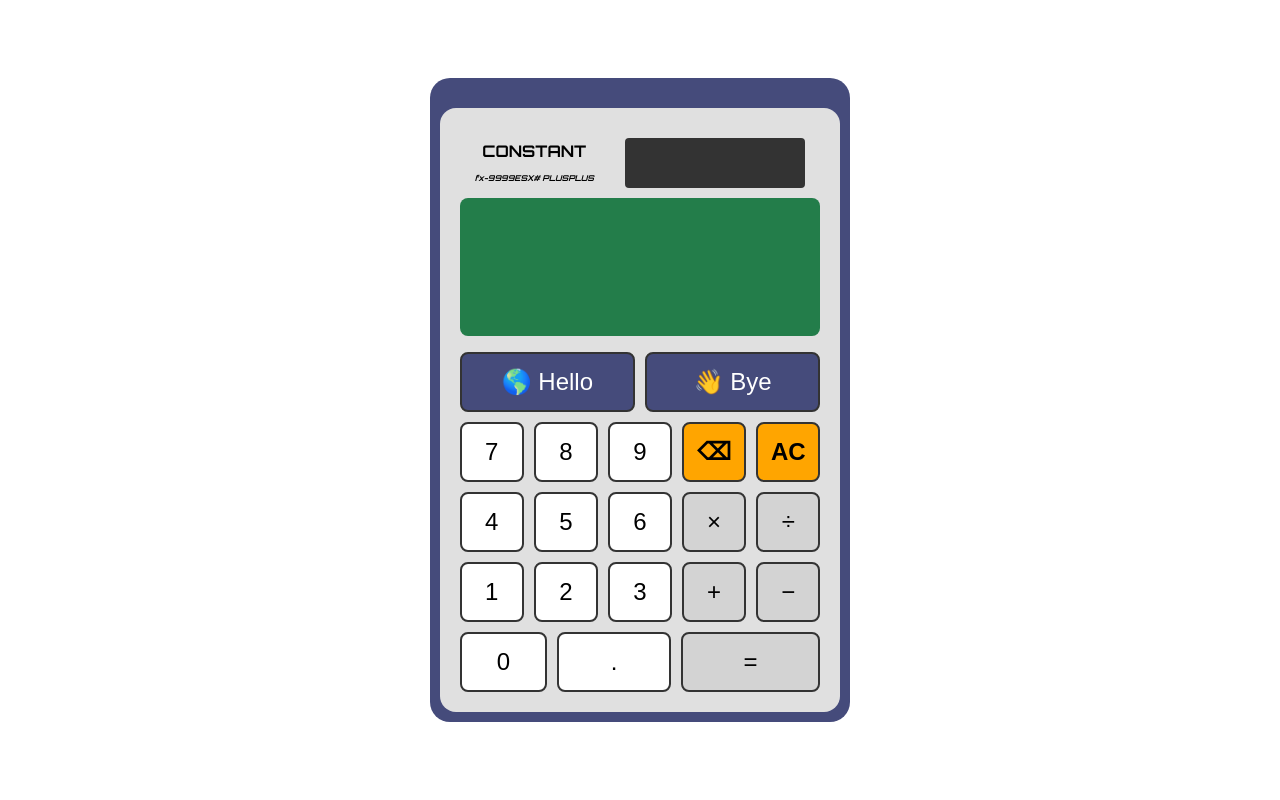
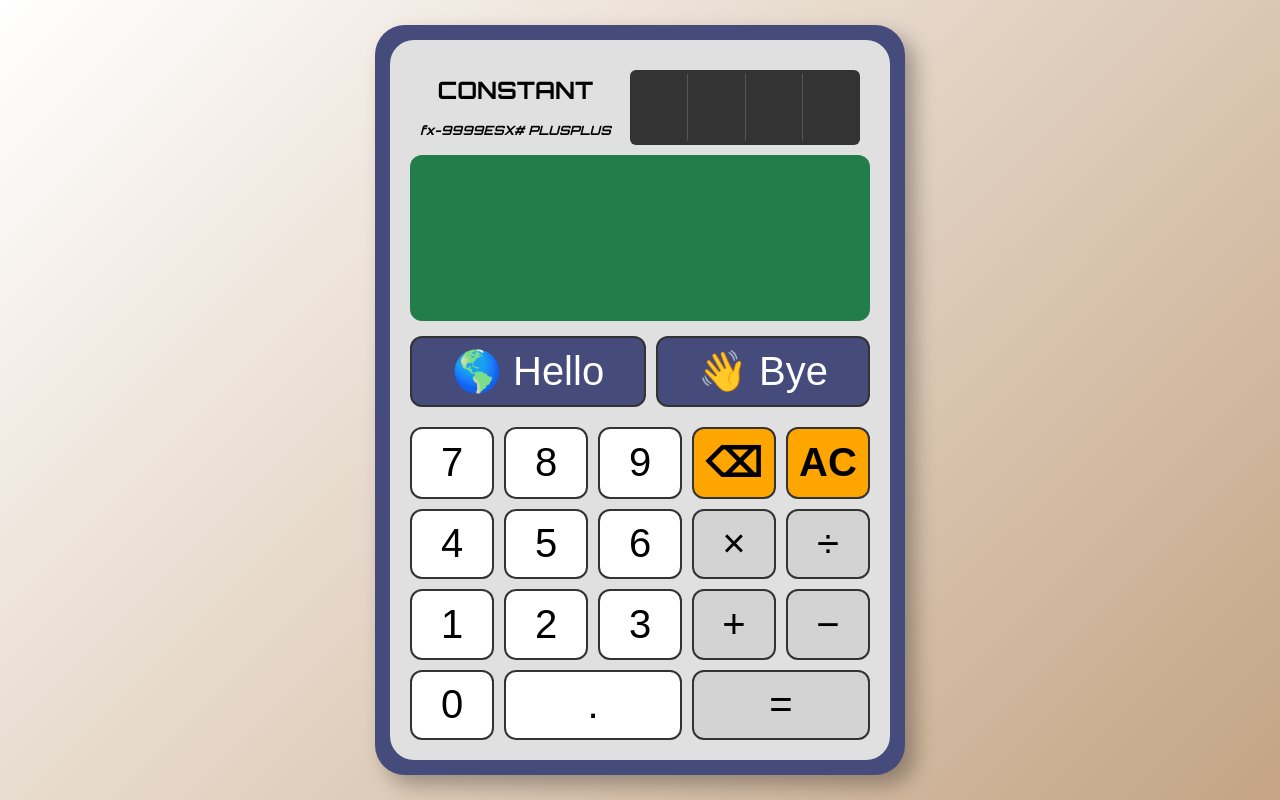
Before and after one commit to MJayConstantino/se-2144-prelims, a website built with Vite: page index.html in a window 1280 px wide. Built offline with nearby package versions, Linux system fonts and the light colour scheme.

Commit message:
restructured the html into a grid column type keypad, made the calculator bigger added some desgins, shadows, backgrounds, then added a special display where the special text will appear

```diff
--- a/index.html
+++ b/index.html
@@ -15,39 +15,38 @@
               CONSTANT<br>
               <span class="model">fx-9999ESX# PLUSPLUS</span>
             </span>
-            <div class="solar-panel"></div>
+            <div class="solar-panel">
+              <div class="solar-line"></div>
+              <div class="solar-line"></div>
+              <div class="solar-line"></div>
+            </div>
           </div>
           <div class="screen">
             <div id="operation-display"></div>
+            <div id="special-display"></div>
             <div id="result-display"></div>
           </div>
           <div class="keypad">
-            <div class="row">
+            <div class="special-buttons">
               <button class="key special" id="hello">🌎 Hello</button>
               <button class="key special" id="bye">👋 Bye</button>
             </div>
-            <div class="row">
+            <div class="grid-keypad">
               <button class="key digit">7</button>
               <button class="key digit">8</button>
               <button class="key digit">9</button>
               <button class="key special" id="backspace">⌫</button>
               <button class="key special" id="clear">AC</button>
-            </div>
-            <div class="row">
               <button class="key digit">4</button>
               <button class="key digit">5</button>
               <button class="key digit">6</button>
               <button class="key operation">×</button>
               <button class="key operation">÷</button>
-            </div>
-            <div class="row">
               <button class="key digit">1</button>
               <button class="key digit">2</button>
               <button class="key digit">3</button>
               <button class="key operation">+</button>
               <button class="key operation">−</button>
-            </div>
-            <div class="row">
               <button class="key digit">0</button>
               <button class="key decimal">.</button>
               <button class="key equals">=</button>
--- a/src/main.ts
+++ b/src/main.ts
@@ -3,7 +3,9 @@ import './style.css';
 class Calculator {
     operationDisplay: HTMLDivElement;
     resultDisplay: HTMLDivElement;
+    specialDisplay: HTMLDivElement;
     currentOperation: string = '';
+    specialText: string = '';
     result: string = '';
     previousResult: string = '';
     isOn: boolean = true;
@@ -12,9 +14,10 @@ class Calculator {
 
     constructor() {
         this.operationDisplay = document.getElementById('operation-display') as HTMLDivElement;
+        this.specialDisplay = document.getElementById('special-display') as HTMLDivElement;
         this.resultDisplay = document.getElementById('result-display') as HTMLDivElement;
         this.setupEventListeners();
-        this.startBlinkingCursor();
+        // this.startBlinkingCursor();
     }
 
     setupEventListeners() {
@@ -28,18 +31,18 @@ class Calculator {
         document.getElementById('bye')?.addEventListener('click', () => this.handleBye());
     }
 
-    startBlinkingCursor() {
-        if (this.cursorInterval) {
-            clearInterval(this.cursorInterval);
-        }
-        this.cursorInterval = window.setInterval(() => {
-            if (this.isOn) {
-                this.operationDisplay.classList.toggle('cursor');
-            } else {
-                this.operationDisplay.classList.remove('cursor');
-            }
-        }, 500);
-    }
+    // startBlinkingCursor() {
+    //     if (this.cursorInterval) {
+    //         clearInterval(this.cursorInterval);
+    //     }
+    //     this.cursorInterval = window.setInterval(() => {
+    //         if (this.isOn) {
+    //             this.operationDisplay.classList.toggle('cursor');
+    //         } else {
+    //             this.operationDisplay.classList.remove('cursor');
+    //         }
+    //     }, 500);
+    // }
 
     handleInput(value: string) {
         if (!this.isOn) return;
@@ -47,6 +50,7 @@ class Calculator {
         if (this.helloIsActive) {
             this.currentOperation = '';
             this.result = '';
+            this.specialText = '';
             this.helloIsActive = false;
         }
 
@@ -127,6 +131,7 @@ class Calculator {
         this.currentOperation = '';
         this.result = '';
         this.previousResult = '';
+        this.specialText = '';
         this.isOn = true;
         this.helloIsActive = false;
         this.updateDisplay();
@@ -139,18 +144,23 @@ class Calculator {
         const randomGreeting = greetings[Math.floor(Math.random() * greetings.length)];
         this.currentOperation = '';
         this.previousResult = '';
-        this.result = randomGreeting;
+        this.result = '';
+        this.specialText = randomGreeting;
         this.updateDisplay();
     }
 
     handleBye() {
         this.isOn = false;
         this.currentOperation = '';
-        this.result = 'Goodbye!';
+        this.previousResult = '';
+        this.result = '';
+        this.specialText = 'Goodbye!';
         this.updateDisplay();
         setTimeout(() => {
             this.currentOperation = '';
+            this.previousResult = '';
             this.result = '';
+            this.specialText = '';
             this.updateDisplay();
         }, 2000);
     }
@@ -161,7 +171,8 @@ class Calculator {
         } else {
             this.operationDisplay.textContent = this.currentOperation;
         }
-        this.resultDisplay.textContent = this.result.slice(0, 12);
+        this.specialDisplay.textContent = this.specialText;
+        this.resultDisplay.textContent = this.result.slice(0, 14);
     }
 }
 
--- a/src/style.css
+++ b/src/style.css
@@ -1,7 +1,7 @@
 @import url('https://fonts.googleapis.com/css2?family=Orbitron:wght@400..900&display=swap');
 
 :root {
-  font-family: Orbitron, system-ui, Avenir, Helvetica, Arial, sans-serif;
+  font-family: 'Orbitron', sans-serif;
   line-height: 1.5;
   font-weight: 400;
   color-scheme: light dark;
@@ -9,29 +9,41 @@
 
 body {
   margin: 0;
+  padding: 0;
   display: flex;
   align-items: center;
   justify-content: center;
   min-height: 100vh;
-  background-color: #ffffff;
+  background: linear-gradient(135deg, white 0%, #C4A484 100%);
 }
 
 #app {
-  text-align: center;
-  padding: 2rem;
+  width: 100%;
+  height: 100vh;
+  display: flex;
+  justify-content: center;
+  align-items: center;
 }
 
 .outer-calculator {
   background-color: #454b7b;
-  padding: 10px;
-  border-radius: 20px;
+  padding: 15px;
+  border-radius: 30px;
+  box-shadow: 10px 10px 20px rgba(0, 0, 0, 0.3);
+  width: 90vw;
+  max-width: 500px;
+  height: 90vh;
+  display: flex;
+  flex-direction: column;
 }
 
 .inner-calculator {
   background-color: #e0e0e0;
-  border-radius: 16px;
+  border-radius: 24px;
   padding: 20px;
-  margin-top: 20px;
+  flex-grow: 1;
+  display: flex;
+  flex-direction: column;
 }
 
 .header {
@@ -44,31 +56,41 @@ body {
 .logo-text {
   color: black;
   font-weight: bold;
-  font-size: 1rem;
-  margin-left: 15px;
+  font-size: 1.5rem;
+  margin-left: 10px;
   text-align: center;
 }
 
 .logo-text .model {
   font-style: italic;
-  font-size: 0.5rem;
-  align-self: center;
+  font-size: 0.8rem;
 }
 
 .solar-panel {
   background-color: #333;
-  height: 50px;
-  width: 180px;
-  border-radius: 4px;
-  margin-right: 15px;
+  height: 75px;
+  width: 50%;
+  border-radius: 6px;
+  margin-right: 10px;
+  display: flex;
+  justify-content: space-evenly;
+  align-items: center;
+}
+
+.solar-line {
+  height: 90%;
+  width: 1px;
+  background-color: #555;
 }
 
 .screen {
   background-color: #237d4a;
-  padding: 1.2rem;
-  border-radius: 8px;
-  margin-bottom: 1rem;
-  height: 100px;
+  padding: 15px;
+  border-radius: 12px;
+  margin-bottom: 15px;
+  flex-grow: 0;
+  flex-shrink: 0;
+  height: 20%;
   display: flex;
   flex-direction: column;
   justify-content: space-between;
@@ -77,17 +99,22 @@ body {
 #operation-display, #result-display {
   font-family: "Orbitron", sans-serif;
   color: #d4f5d5;
-  min-height: 1.5em;
 }
 
 #operation-display {
-  font-size: 1.2rem;
+  font-size: 1.5rem;
   text-align: left;
   color: #a0d8b3;
 }
 
+#special-display {
+  font-size: 4rem;
+  text-align: center;
+  color: #3c00ac;
+}
+
 #result-display {
-  font-size: 2rem;
+  font-size: 2.5rem;
   text-align: right;
 }
 
@@ -95,23 +122,29 @@ body {
   display: flex;
   flex-direction: column;
   gap: 10px;
+  flex-grow: 1;
 }
 
-.row {
+.special-buttons {
   display: flex;
   gap: 10px;
+  margin-bottom: 10px;
+}
+
+.grid-keypad {
+  display: grid;
+  grid-template-columns: repeat(5, 1fr);
+  gap: 10px;
+  flex-grow: 1;
 }
 
 button {
-  font-size: 1.5rem;
-  padding: 1rem;
+  font-size: 2.5rem;
+  padding: 10px;
   border: 2px solid #333;
-  border-radius: 8px;
+  border-radius: 12px;
   cursor: pointer;
   transition: background-color 0.25s;
-  flex: 1;
-  min-width: 60px;
-  height: 60px;
   display: flex;
   align-items: center;
   justify-content: center;
@@ -130,12 +163,13 @@ button.operation {
 button.equals {
   background-color: lightgray;
   color: black;
-  flex: 2;
+  grid-column: span 2;
 }
 
 button.special {
   background-color: #454b7b;
   color: white;
+  flex-grow: 1;
 }
 
 #backspace, #clear {
@@ -147,23 +181,11 @@ button.special {
 button.decimal {
   background-color: white;
   color: black;
-  flex: 1.5;
+  grid-column: span 2
 }
 
-button.digit:hover, button.decimal:hover {
-  background-color: #e0e0e0;
-}
-
-button.operation:hover, button.equals:hover {
-  filter: brightness(1.2);
-}
-
-button.special:hover {
-  filter: brightness(1.2);
-}
-
-#backspace:hover, #clear:hover {
-  filter: brightness(1.2);
+button:hover {
+  filter: brightness(1.1);
 }
 
 @keyframes blink {
@@ -176,3 +198,26 @@ button.special:hover {
   content: '|';
   animation: blink 1s infinite;
 }
+
+@media (max-height: 600px) {
+  .outer-calculator {
+    height: 95vh;
+  }
+
+  button {
+    font-size: 1.2rem;
+    padding: 5px;
+  }
+
+  .screen {
+    padding: 10px;
+  }
+
+  #operation-display {
+    font-size: 1rem;
+  }
+
+  #result-display {
+    font-size: 1.5rem;
+  }
+}
```
